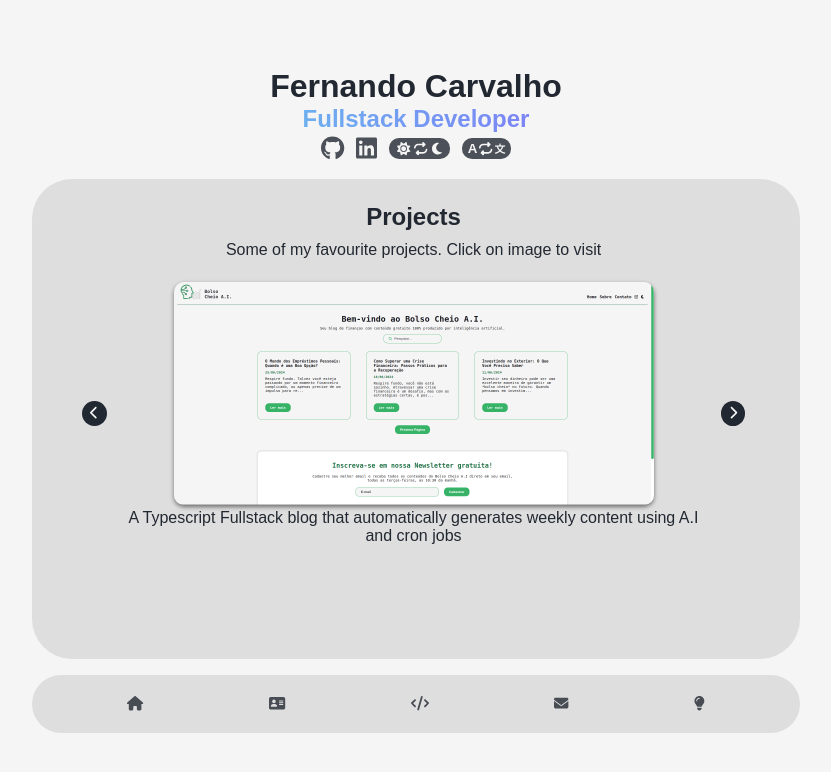
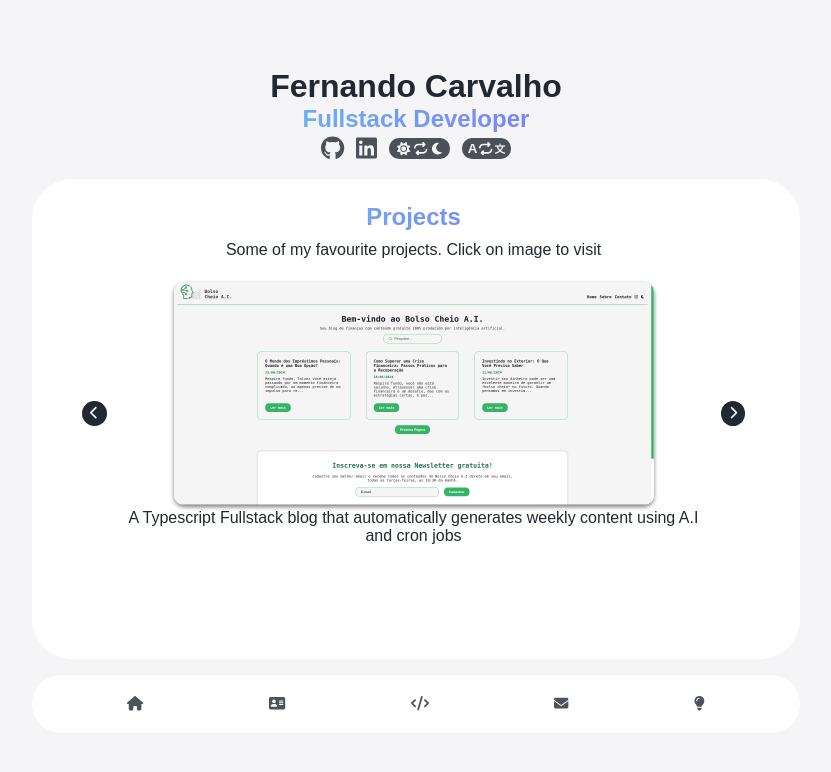
Before and after one commit to 21fernandinhow/portfolio, a React (Vite) app: page /projects in a window 1280 px wide. Shown: the top 772 px of the page, without its empty margins (224-1055 px from the left). Built offline with nearby package versions, Linux system fonts and the light colour scheme.

Commit message:
small design changes

```diff
--- a/src/components/ThemeButton.tsx
+++ b/src/components/ThemeButton.tsx
@@ -15,9 +15,9 @@ export default function ThemeButton() {
 
     const applyTheme = (theme : string) => {
         const isThemeDark = theme === 'dark'
-        document.body.style.setProperty("--bg-color", isThemeDark ? "#222831" : "#f5f5f5");
-        document.body.style.setProperty("--primary-color", isThemeDark ? "#31363F" : "#dedede");
-        document.body.style.setProperty("--contrast-color", isThemeDark ? "#f5f5f5" : "#222831");
+        document.body.style.setProperty("--bg-color", isThemeDark ? "#222831" : "#f5f5f7");
+        document.body.style.setProperty("--primary-color", isThemeDark ? "#31363F" : "#fff");
+        document.body.style.setProperty("--contrast-color", isThemeDark ? "#f5f5f7" : "#222831");
         document.body.style.setProperty("--shine-color", isThemeDark ? "rgba(255,255,255, 0.4)" : "rgba(0,0,0, 0.4)");
         setReverseOrder(isThemeDark ? 'reverse-true' : 'reverse-false');
     }
--- a/src/css/style.css
+++ b/src/css/style.css
@@ -350,8 +350,8 @@ footer ul li a:hover .tooltip {
 }
 
 :root {
-  --bg-color: #f5f5f5;
-  --primary-color: #dedede;
+  --bg-color: #f5f5f7;
+  --primary-color: #fff;
   --gradient-first-color: #8c52ff;
   --gradient-second-color: #5ce1e6;
   --contrast-color: #222831;
--- a/src/pages/About.tsx
+++ b/src/pages/About.tsx
@@ -7,7 +7,7 @@ export default function About() {
     <main className="page-container" id="about">
       <div className="overflow">
 
-        <h2>{useTranslation('about.title')}</h2>
+        <h2 className="gradient-text">{useTranslation('about.title')}</h2>
         <p> {useTranslation('about.text')}</p>
 
         <h4>{useTranslation('about.skills')}</h4>
--- a/src/pages/Charlie.tsx
+++ b/src/pages/Charlie.tsx
@@ -65,7 +65,7 @@ export default function Charlie() {
     return (
         <main className="page-container" id="charlie">
             <div className="header">
-                <h2>{useTranslation("charlie.title")}</h2>
+                <h2 className="gradient-text">{useTranslation("charlie.title")}</h2>
                 <p>{useTranslation("charlie.description")}</p>
             </div>
 
--- a/src/pages/Contact.tsx
+++ b/src/pages/Contact.tsx
@@ -6,7 +6,7 @@ export default function Contact() {
     <main className="page-container" id="contact">
       <div className="overflow">
 
-        <h2>{useTranslation('contact.title')}</h2>
+        <h2 className="gradient-text">{useTranslation('contact.title')}</h2>
         <p>{useTranslation('contact.description')}</p>
         <form action="https://formsubmit.co/contato@fernandocarvalhodev.com" method="POST">
               <input type="text" name="name" id="name" placeholder={useTranslation('contact.name')} required/>
--- a/src/pages/Projects.tsx
+++ b/src/pages/Projects.tsx
@@ -7,7 +7,7 @@ export default function Projects() {
     <main className="page-container" id="projects">
 
       <div className="overflow">
-        <h2>{useTranslation('projects.title')}</h2>
+        <h2 className="gradient-text">{useTranslation('projects.title')}</h2>
         <p>{useTranslation('projects.description')}</p>
         <ProjectsCarrousel/>
       </div>
--- a/src/scss/style.scss
+++ b/src/scss/style.scss
@@ -10,8 +10,8 @@
 
 //Colors
 :root{
-    --bg-color: #f5f5f5;
-    --primary-color: #dedede;
+    --bg-color: #f5f5f7;
+    --primary-color: #fff;
     --gradient-first-color: #8c52ff;
     --gradient-second-color: #5ce1e6; // #ff914d;
     --contrast-color: #222831;
```
